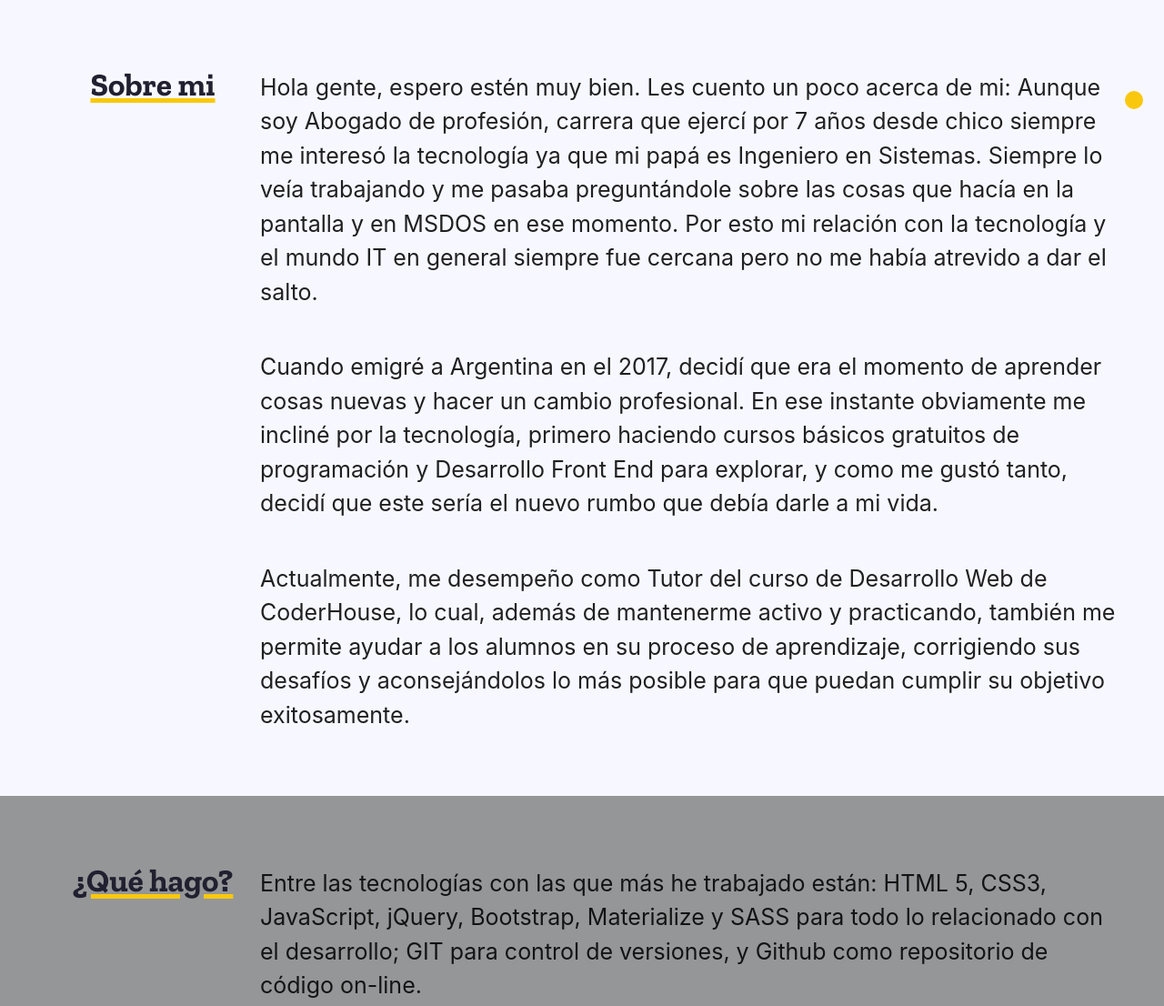
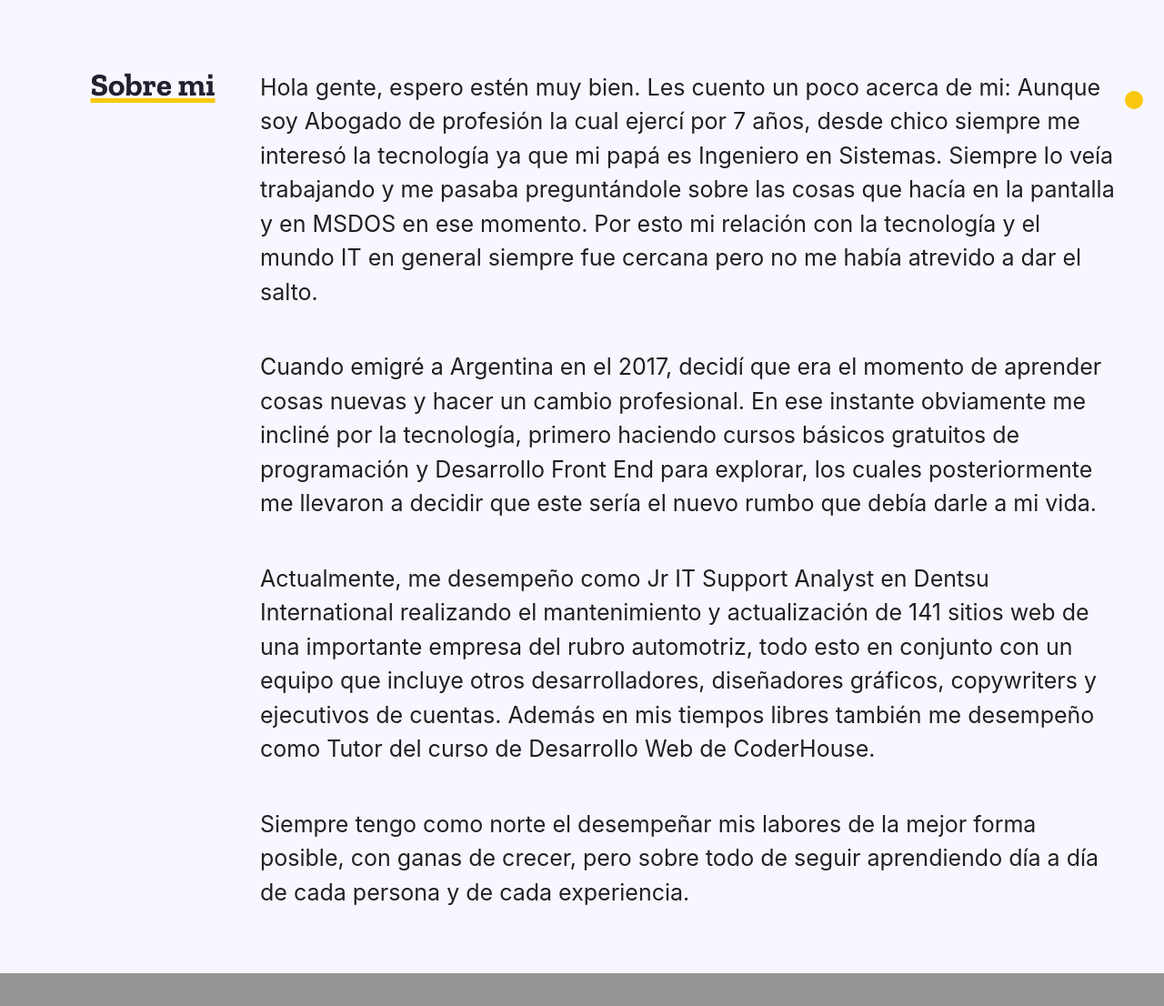
Before and after one commit to danielmedtar/danielmedtar.github.io, a plain HTML site: page index.html in a window 1280 px wide. Shown: the part 657-1763 px from the top of the page at 91% size. Drawn offline with nearby package versions, Linux system fonts and the light colour scheme; a script that the page names is missing; some icons are missing.

Commit message:
Updating experiences

```diff
--- a/index.html
+++ b/index.html
@@ -8,6 +8,7 @@
     <meta property="og:title" content="Daniel Medina | Portfolio">
     <meta name="image" property="og:image" content="https://danielmedtar.github.io/img/foto_prueba3.png">
     <meta name="description" property="og:description" content="Bienvenidos a mi Portfolio. Acá podrán saber un poco mas de mí, conocimientos y proyectos. Conóceme un poco más y ¿Por qué no? Hablemos.">
+    <meta name="theme-color" content="rgba(249, 198, 16, .5)">
     <link rel="preconnect" href="https://fonts.gstatic.com">
     <link href="https://fonts.googleapis.com/css2?family=Roboto:ital,wght@0,400;1,100&family=Zilla+Slab:wght@700&display=swap" rel="stylesheet">
     <link rel="stylesheet" href="https://use.fontawesome.com/releases/v5.15.3/css/all.css" integrity="sha384-SZXxX4whJ79/gErwcOYf+zWLeJdY/qpuqC4cAa9rOGUstPomtqpuNWT9wdPEn2fk" crossorigin="anonymous">
@@ -90,9 +91,10 @@
     <div class="container-secciones">
       <h2>Sobre mi</h2>
       <div class="container-secciones__textos">
-        <p>Hola gente, espero estén muy bien. Les cuento un poco acerca de mi: Aunque soy Abogado de profesión, carrera que ejercí por 7 años desde chico siempre me interesó la tecnología ya que mi papá es Ingeniero en Sistemas. Siempre lo veía trabajando y me pasaba preguntándole sobre las cosas que hacía en la pantalla y en MSDOS en ese momento. Por esto mi relación con la tecnología y el mundo IT en general siempre fue cercana pero no me había atrevido a dar el salto.</p>
-        <p>Cuando emigré a Argentina en el 2017, decidí que era el momento de aprender cosas nuevas y hacer un cambio profesional. En ese instante obviamente me incliné por la tecnología, primero haciendo cursos básicos gratuitos de programación y Desarrollo Front End para explorar, y como me gustó tanto, decidí que este sería el nuevo rumbo que debía darle a mi vida.</p>
-        <p>Actualmente, me desempeño como Tutor del curso de Desarrollo Web de CoderHouse, lo cual, además de mantenerme activo y practicando, también me permite ayudar a los alumnos en su proceso de aprendizaje, corrigiendo sus desafíos y aconsejándolos lo más posible para que puedan cumplir su objetivo exitosamente.</p>
+        <p>Hola gente, espero estén muy bien. Les cuento un poco acerca de mi: Aunque soy Abogado de profesión la cual ejercí por 7 años, desde chico siempre me interesó la tecnología ya que mi papá es Ingeniero en Sistemas. Siempre lo veía trabajando y me pasaba preguntándole sobre las cosas que hacía en la pantalla y en MSDOS en ese momento. Por esto mi relación con la tecnología y el mundo IT en general siempre fue cercana pero no me había atrevido a dar el salto.</p>
+        <p>Cuando emigré a Argentina en el 2017, decidí que era el momento de aprender cosas nuevas y hacer un cambio profesional. En ese instante obviamente me incliné por la tecnología, primero haciendo cursos básicos gratuitos de programación y Desarrollo Front End para explorar, los cuales posteriormente me llevaron a decidir que este sería el nuevo rumbo que debía darle a mi vida.</p>
+        <p>Actualmente, me desempeño como Jr IT Support Analyst en Dentsu International realizando el mantenimiento y actualización de 141 sitios web de una importante empresa del rubro automotriz, todo esto en conjunto con un equipo que incluye otros desarrolladores, diseñadores gráficos, copywriters y ejecutivos de cuentas. Además en mis tiempos libres también me desempeño como Tutor del curso de Desarrollo Web de CoderHouse.</p>
+        <p>Siempre tengo como norte el desempeñar mis labores de la mejor forma posible, con ganas de crecer, pero sobre todo de seguir aprendiendo día a día de cada persona y de cada experiencia.</p>
       </div>
     </div>
   </section>
--- a/scss/_globales.scss
+++ b/scss/_globales.scss
@@ -1,5 +1,5 @@
 
-$amarillo: #F9C80E;
+$amarillo: #f9c610;
 $negro: #202030;
 $blanco: #F7F7FF;
 $verde: #26532B;
```
